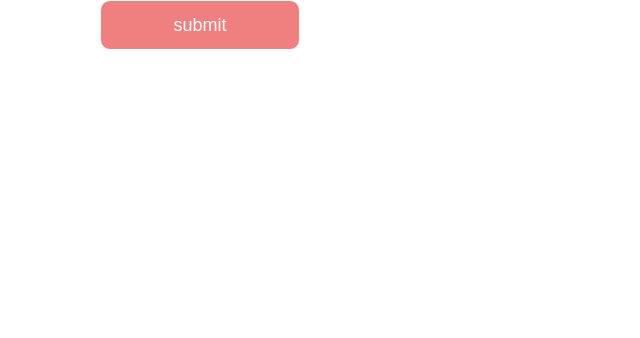
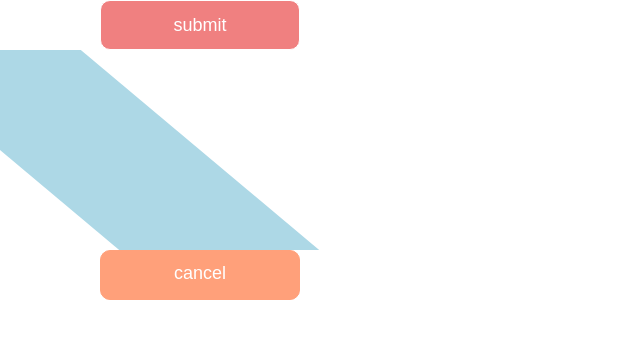
Before and after one commit to magdachikhr-hub/transitions, a plain HTML site: page index.html in a window 1280 px wide. Shown: the whole page, without its empty margins (0-640 px from the left). Drawn offline with Linux system fonts and the light colour scheme.

Commit message:
cancel button

```diff
--- a/index.html
+++ b/index.html
@@ -7,10 +7,14 @@
     <link rel="stylesheet" href="./style.css" />
   </head>
   <body>
-    <button>
+    <button class="submit">
       submit
       <div class="overlay"></div>
     </button>
     <div class="box"></div>
+    <button class="cancel">
+      <span>cancel</span>
+      <div class="red_overlay"></div>
+    </button>
   </body>
 </html>
--- a/style.css
+++ b/style.css
@@ -17,22 +17,29 @@ button {
   transition-delay: 300ms;
   position: relative;
 }
-button:hover {
+button.submit:hover {
   cursor: pointer;
   border: 1px solid lightcoral;
   background-color: white;
   color: lightcoral;
 }
-button:hover ~ .box {
+/* button:hover ~ .box {
   transform: translateX(200px);
-}
+} */
 
 .box {
   width: 200px;
   height: 200px;
   background-color: lightblue;
-  transform: translateX(-200px);
+  /* transform: translateX(-200px); */
   transition: all 500ms ease;
+  /* transform: rotate(20deg); */
+  /* transform: scale(1.5); */
+  /* transform: scaleX(5); */
+  /* transform: translateX(20px) rotate(50deg) scaleY(1.2); */
+  /* rotate: 50deg;
+  scale: 1.2; */
+  transform: skew(50deg);
 }
 
 .overlay {
@@ -47,3 +54,43 @@ button:hover ~ .box {
 button:hover .overlay {
   height: 50px;
 }
+
+.cancel {
+  margin: 0 100px;
+  width: 200px;
+  height: 50px;
+  border: 1px solid lightsalmon;
+  background-color: lightsalmon;
+  color: white;
+  font-size: 18px;
+  position: relative;
+}
+
+.red_overlay {
+  width: 0;
+  height: 100%;
+  background-color: red;
+  position: absolute;
+  top: 0;
+  left: 50%;
+  transform: translate(-50%) skew(-70deg);
+  transition: all 600ms ease;
+}
+
+.cancel:hover .red_overlay {
+  width: 100%;
+  transform: translate(-50%) skew(0);
+  cursor: pointer;
+}
+
+span {
+  position: absolute;
+  left: 50%;
+  transform: translate(-50%);
+  bottom: 15px;
+  z-index: 2;
+}
+
+.cancel:hover {
+  cursor: pointer;
+}
```
